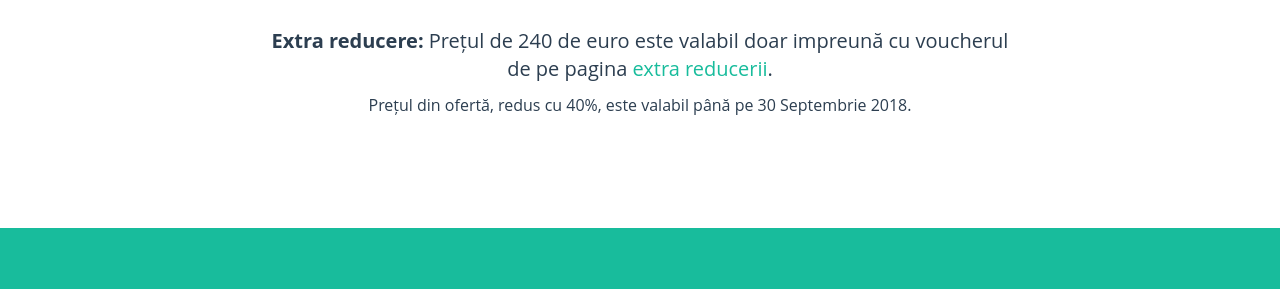
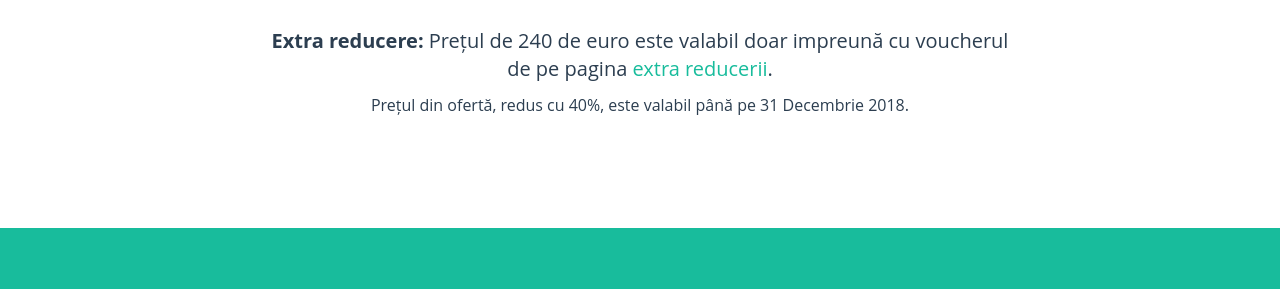
Before and after one commit to littledentgopo/offerdent, a Jekyll site: the page built from index.html, in a window 1280 px wide and 900 px high, scrolled down 1335 px. Shown: the part 166-455 px from the top of the window. Built offline with Jekyll 4.4.1, drawn with Linux system fonts in a browser that asks for light colours; comment, search, counter and statistics services are not loaded.

Commit message:
Extend expiry date

```diff
--- a/_config.yml
+++ b/_config.yml
@@ -28,7 +28,7 @@ contact:
 
 
 offer:
-    expirydate: 30 Septembrie 2018
+    expirydate: 31 Decembrie 2018
     extramonth: Septembrie 2018
 
 
--- a/index.html
+++ b/index.html
@@ -1,7 +1,7 @@
 ---
 layout: main
 subtitle: Oferte Implant dentar
-title: Implant dentar ieftin Bucuresti 240 euro. Oferta implant dentar pret accesibil 2018.
+title: Implant dentar ieftin Bucuresti 250 euro. Oferta implant dentar pret accesibil 2018.
 description: Pret implant dentar Alpha Bio redus cu 40% de la 400 euro la 250 euro. Oferta implant dentar de calitate la un pret accesibil oferit de Dr. Irina Alexandru in cabinetul stomatologic IQdent zona Nerva Traian.
 
 contact: one
```
